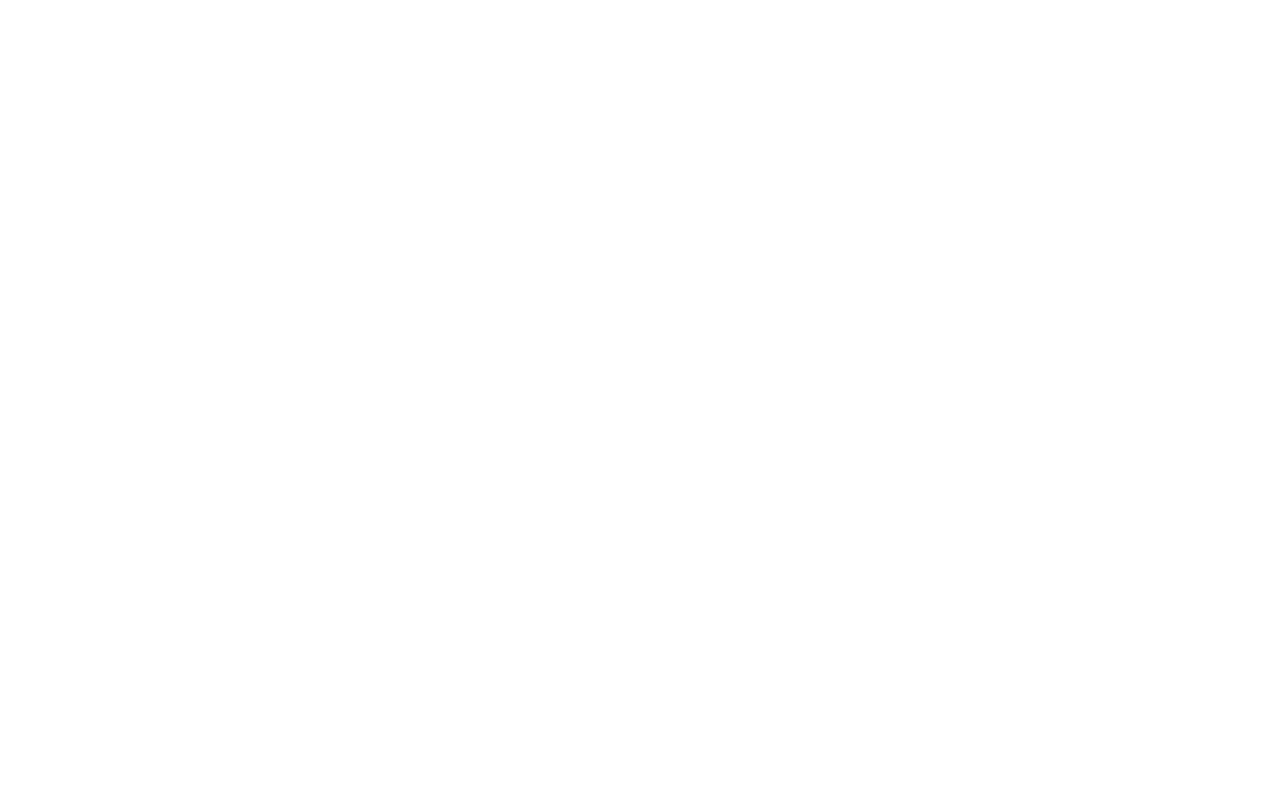
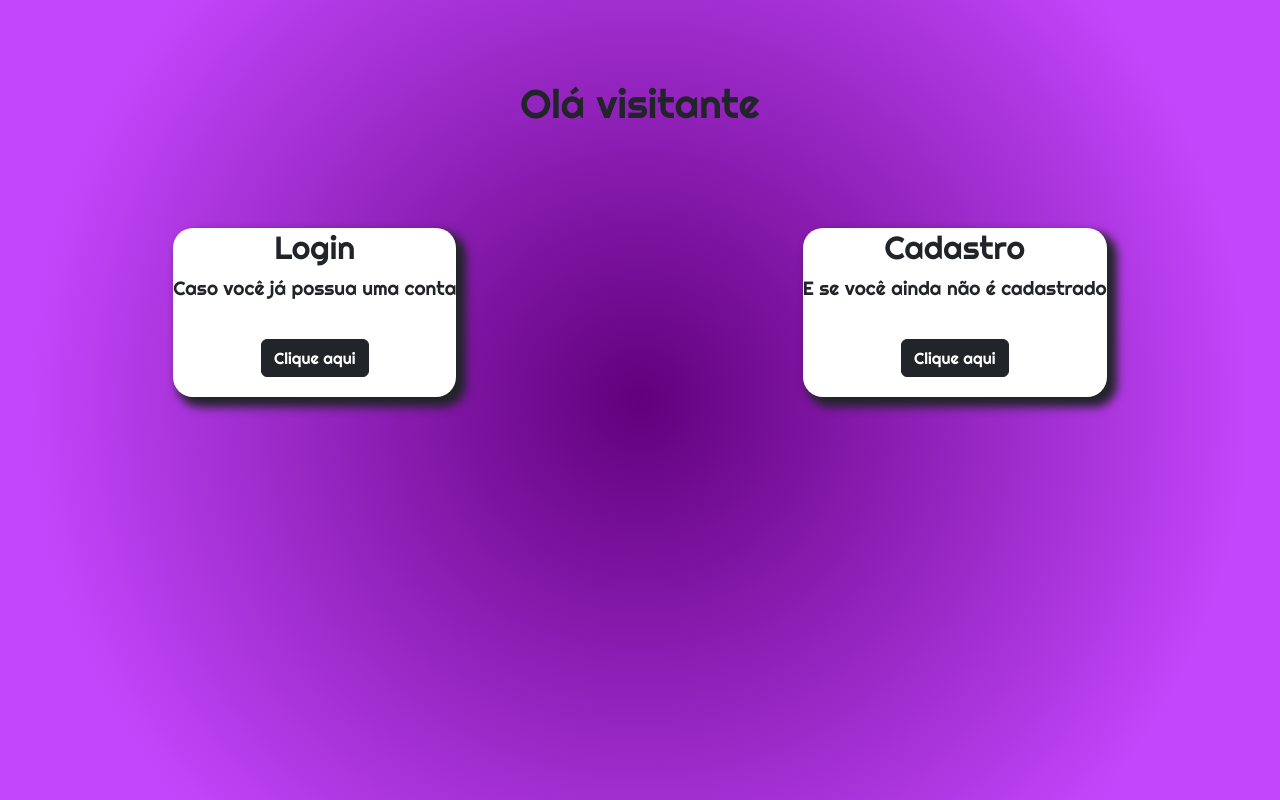
Before and after one commit to Allan-Souza/desafio-cadastro-usuarios, a React (Vite) app in the folder cadastro-de-usuarios/: page / in a window 1280 px wide. Before the commit this address had no page. Built offline with nearby package versions, Linux system fonts and the light colour scheme.

Commit message:
criação da home

```diff
--- /dev/null
+++ b/cadastro-de-usuarios/src/assets/components/home/home.css
@@ -0,0 +1,38 @@
+@import url('https://fonts.googleapis.com/css2?family=Righteous&display=swap');
+
+#page-home{
+    background: rgb(97,0,124);
+    background: radial-gradient(circle, rgba(97,0,124,1) 0%, rgba(195,70,252,1) 81%);
+    width: 100%;
+    height: 100vh;
+    font-family: 'Righteous', cursive;
+    padding-top: 80px;
+}
+
+#page-home button{
+    margin-top: 20px;
+    margin-bottom: 20px;
+}
+
+h1{
+    margin-bottom: 100px;
+}
+
+#cards{
+    display: flex;
+    justify-content: space-around;
+}
+
+#cards div{
+    background-color: #fff;
+    border-radius: 20px;
+    font-size: larger;
+}
+
+#card-1{
+    box-shadow: 7px 7px 10px 3px;
+}
+
+#card-2{
+    box-shadow: 7px 7px 10px 3px;
+}
--- /dev/null
+++ b/cadastro-de-usuarios/src/assets/components/home/home.jsx
@@ -0,0 +1,25 @@
+import './home.css'
+
+export const Home = () =>{
+    return(
+        <main>
+            <section id='page-home'>
+                <main id='main-content'>
+                    <h1 className='text-center'>Olá visitante</h1>
+                    <section id='cards'>
+                        <div id='card-1' className='text-center'>
+                            <h2 className='text-center'>Login</h2>
+                            <p>Caso você já possua uma conta</p>
+                            <a href="/login"><button className='btn btn-dark'>Clique aqui</button></a>
+                        </div>
+                        <div id='card-2' className='text-center'>
+                            <h2 className='text-center'>Cadastro</h2>
+                            <p>E se você ainda não é cadastrado</p>
+                            <a href="/cadastro"><button className='btn btn-dark'>Clique aqui</button></a>
+                        </div>
+                    </section>
+                </main>
+            </section>
+        </main>
+    )
+}
--- a/cadastro-de-usuarios/src/routes.jsx
+++ b/cadastro-de-usuarios/src/routes.jsx
@@ -1,10 +1,12 @@
 import {Routes, Route} from 'react-router-dom';
 import { Login }  from './assets/components/login/login'
 import { Cadastro }  from './assets/components/cadastro/cadastro';
+import { Home } from './assets/components/home/home';
 
 export const Rotas = () => {
     return (
         <Routes>
+            <Route path='/' element={<Home/>}/>
             <Route path='/Login' element={<Login />}/>
             <Route path='/Cadastro' element={<Cadastro />}/>
         </Routes>
```
